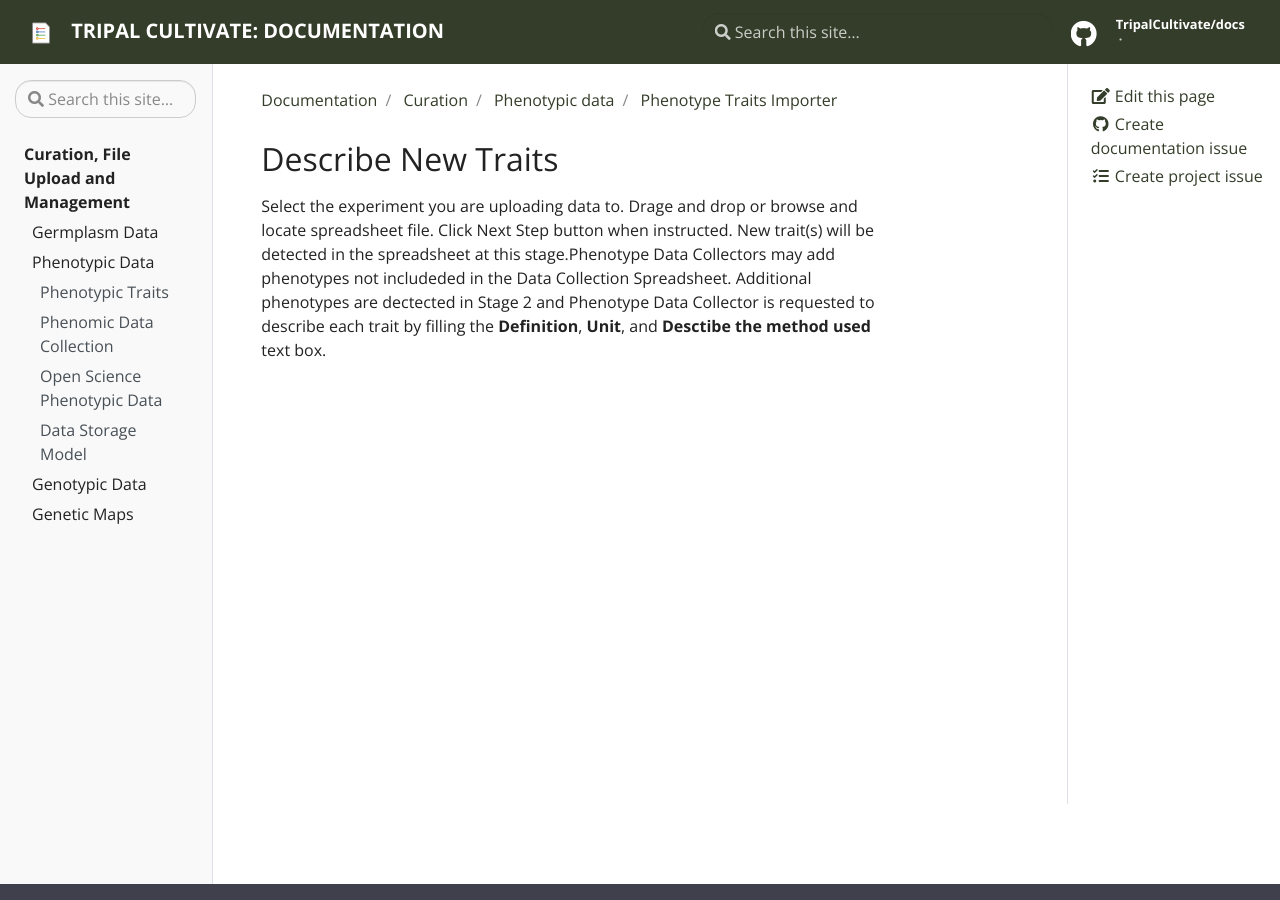
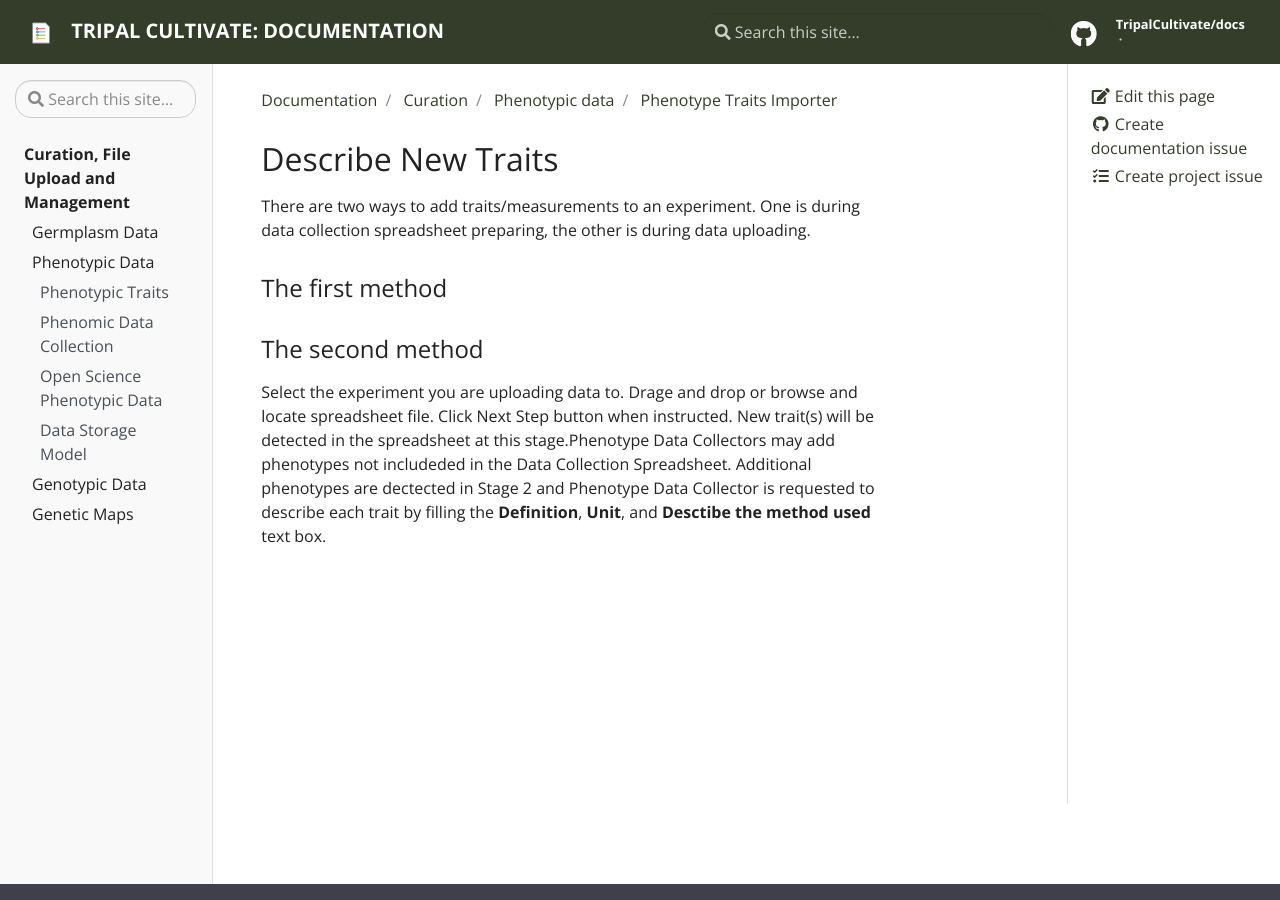
Before and after one commit to TripalCultivate/docs, a Jekyll site: the page built from _docs/curation/phenotypic-data/traits-importer.md, in a window 1280 px wide and 900 px high. Built offline with Jekyll 4.4.1, drawn with Linux system fonts in a browser that asks for light colours.

Commit message:
Update traits-importer.md

```diff
--- a/_docs/curation/phenotypic-data/traits-importer.md
+++ b/_docs/curation/phenotypic-data/traits-importer.md
@@ -8,4 +8,10 @@ description: This is documentation pertaining to import of phenotypic traits int
 
 ## Describe New Traits
 
+There are two ways to add traits/measurements to an experiment. One is during data collection spreadsheet preparing, the other is during data uploading.
+
+### The first method
+
+
+### The second method
 Select the experiment you are uploading data to. Drage and drop or browse and locate spreadsheet file. Click Next Step button when instructed. New trait(s) will be detected in the spreadsheet at this stage.Phenotype Data Collectors may add phenotypes not includeded in the Data Collection Spreadsheet. Additional phenotypes are dectected in Stage 2 and Phenotype Data Collector is requested to describe each trait by filling the **Definition**, **Unit**, and **Desctibe the method used** text box.
```
